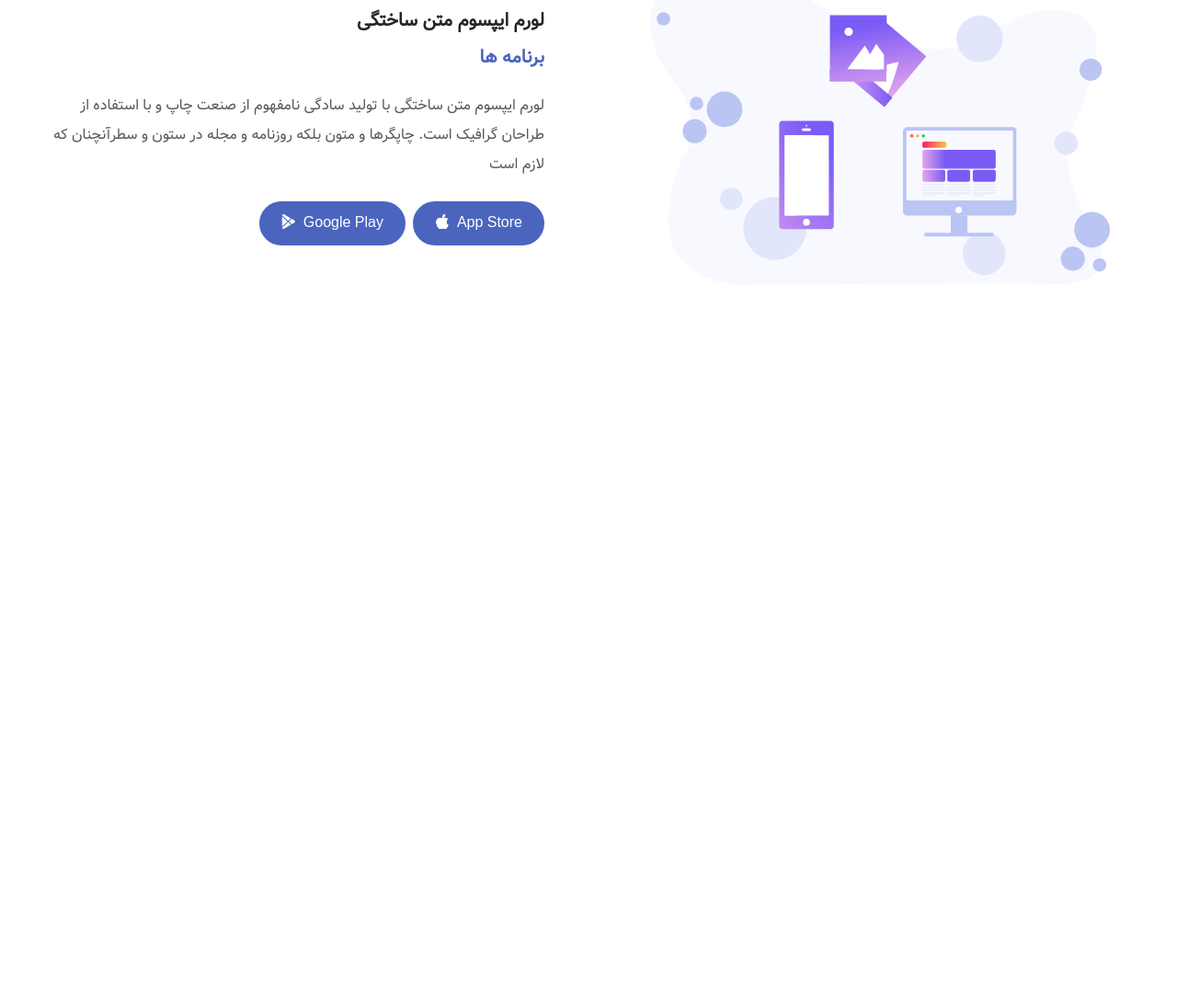
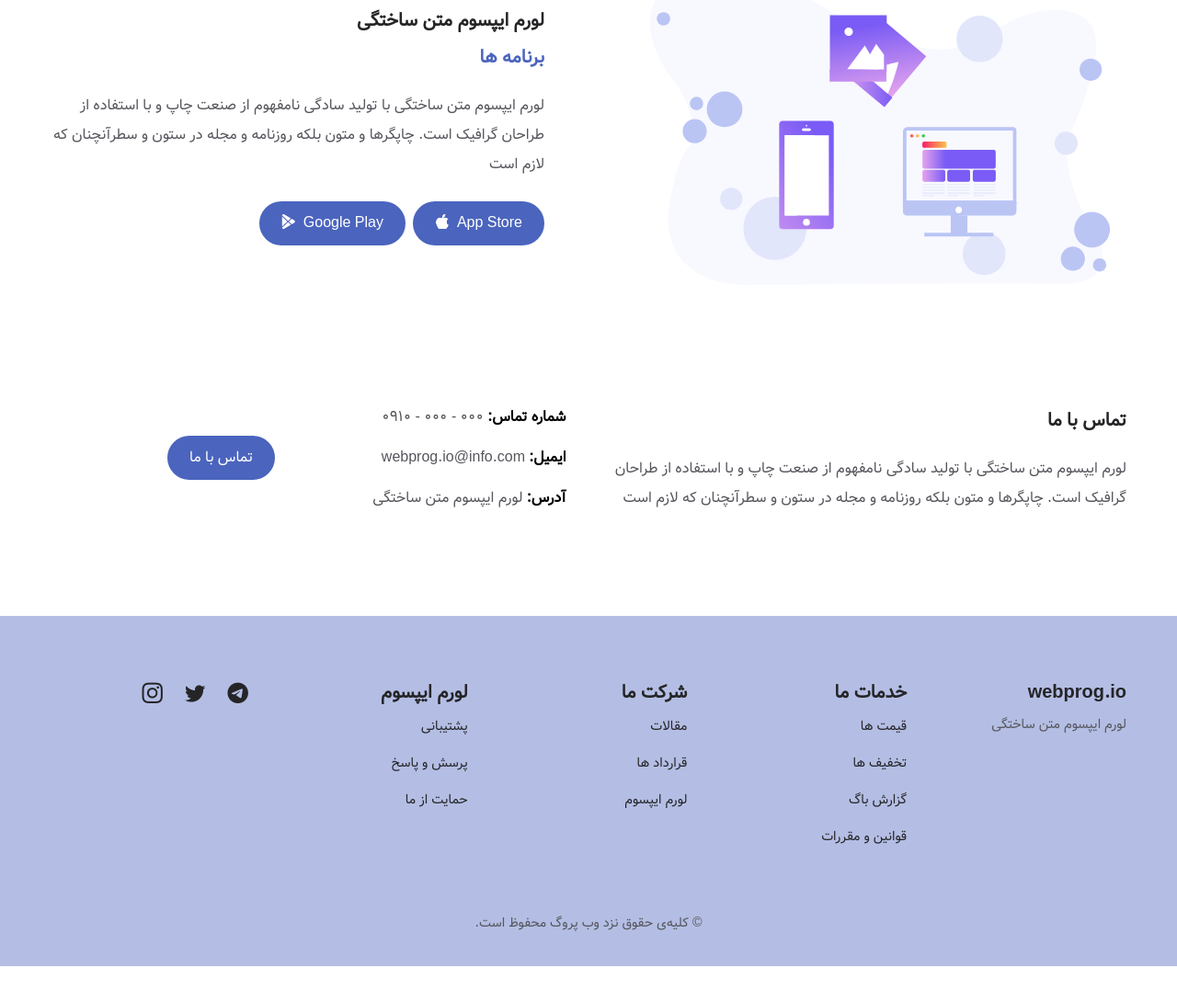
Before and after one commit to hafez-ben/simple-sass-project, a website: page index.html in a window 1280 px wide. Shown: the part 2050-3140 px from the top of the page at 92% size. After the commit the page ends 3101 px from the top, so only its background shows below. Drawn offline with Linux system fonts and the light colour scheme; files whose address does not match are found by name.

Commit message:
added contact and footer section

```diff
--- a/index.html
+++ b/index.html
@@ -171,12 +171,111 @@
           </div>
         </article>
         <article class="svg__img app__img">
-          <img src="./images/4.svg" alt="app-image">
+          <img src="./images/4.svg" alt="app-image" />
         </article>
       </div>
     </section>
 
-    <section style="height: 100vh"></section>
+    <section class="contact section">
+      <div class="contact__container container">
+        <article>
+          <h2 class="contact__title section__title-center">تماس با ما</h2>
+          <p class="contact__description">
+            لورم ایپسوم متن ساختگی با تولید سادگی نامفهوم از صنعت چاپ و با
+            استفاده از طراحان گرافیک است. چاپگرها و متون بلکه روزنامه و مجله در
+            ستون و سطرآنچنان که لازم است
+          </p>
+        </article>
+
+        <article>
+          <ul class="contact__info">
+            <li class="contact__address">
+              شماره تماس:
+              <span class="contact__information">000 - 000 - 0910</span>
+            </li>
+            <li class="contact__address">
+              ایمیل:
+              <span class="contact__information">webprog.io@info.com</span>
+            </li>
+            <li class="contact__address">
+              آدرس:
+              <span class="contact__information">لورم ایپسوم متن ساختگی</span>
+            </li>
+          </ul>
+        </article>
+
+        <article>
+          <div>
+            <a class="button" href="#">تماس با ما</a>
+          </div>
+        </article>
+      </div>
+    </section>
+
+    <footer class="footer section">
+      <div class="footer__container container">
+        <article class="footer__content">
+          <a class="footer__logo" href="#">webprog.io</a>
+          <p class="footer__description">لورم ایپسوم متن ساختگی</p>
+        </article>
+        <article class="footer__content">
+          <h3 class="footer__title">خدمات ما</h3>
+          <ul class="footer__links">
+            <li>
+              <a class="footer__link" href="#">قیمت ها</a>
+            </li>
+            <li>
+              <a class="footer__link" href="#">تخفیف ها</a>
+            </li>
+            <li>
+              <a class="footer__link" href="#">گزارش باگ</a>
+            </li>
+            <li>
+              <a class="footer__link" href="#">قوانین و مقررات</a>
+            </li>
+          </ul>
+        </article>
+        <article class="footer__content">
+          <h3 class="footer__title">شرکت ما</h3>
+          <ul class="footer__links">
+            <li>
+              <a class="footer__link" href="#">مقالات</a>
+            </li>
+            <li>
+              <a class="footer__link" href="#">قرارداد ها</a>
+            </li>
+            <li>
+              <a class="footer__link" href="#">لورم ایپسوم</a>
+            </li>
+          </ul>
+        </article>
+        <article class="footer__content">
+          <h3 class="footer__title">لورم ایپسوم</h3>
+          <ul class="footer__links">
+            <li>
+              <a class="footer__link" href="#">پشتیبانی</a>
+            </li>
+            <li>
+              <a class="footer__link" href="#">پرسش و پاسخ</a>
+            </li>
+            <li>
+              <a class="footer__link" href="#">حمایت از ما</a>
+            </li>
+          </ul>
+        </article>
+        <article class="footer__social">
+          <a href="#" class="footer__social-link">
+            <i class="bi bi-telegram"></i></a>
+          <a href="#" class="footer__social-link">
+            <i class="bi bi-twitter"></i>
+          </a>
+          <a href="#" class="footer__social-link">
+            <i class="bi bi-instagram"></i>
+          </a>
+        </article>
+      </div>
+      <p class="footer__copy">© کلیه‌ی حقوق نزد وب پروگ محفوظ است.</p>
+    </footer>
 
     <script src="./js/app.js"></script>
   </body>
--- /dev/null
+++ b/scss/components/_contact.scss
@@ -0,0 +1,20 @@
+.contact {
+    padding: 7rem 0 7rem 0;
+
+    &__description {
+        text-align: center;
+    }
+
+    &__info {
+        display: grid;
+        gap: 0.75rem;
+        font-weight: bold;
+
+        span {
+            font-weight: 400;
+            color: var(--text-color);
+        }
+    }
+
+
+}
--- /dev/null
+++ b/scss/components/_footer.scss
@@ -0,0 +1,49 @@
+.footer {
+    background: var(--primary-color-lighten);
+    padding-bottom: 2rem;
+
+
+    &__container {
+        row-gap: 2rem;
+    }
+
+    &__logo,
+    &__title {
+        font-weight: bold;
+        font-size: 1.25rem;
+        color: var(--title-color);
+    }
+
+    &__description {
+        font-size: 0.9rem;
+    }
+
+    &__links {
+        display: grid;
+        gap: 0.5rem;
+    }
+
+    &__link {
+        color: var(--title-color);
+        font-size: 0.9rem;
+    }
+
+    &__copy {
+        text-align: center;
+        margin-top: 4rem;
+        font-size: 0.9rem;
+        color: var(--text-color);
+    }
+
+    &__social {
+        display: flex;
+        column-gap: 1.5rem;
+        // font-size: 1.3rem;
+
+        &-link {
+            color: var(--title-color);
+            font-size: 1.25rem;
+        }
+    }
+
+}
--- a/scss/components/_mediaqueries.scss
+++ b/scss/components/_mediaqueries.scss
@@ -7,9 +7,14 @@
   .about__container,
   .support__container,
   .services__container,
-  .app__container {
+  .app__container,
+  .contact__container{
     grid-template-columns: repeat(2, 1fr);
     align-items: center;
+  }
+
+  .footer__container {
+    grid-template-columns: repeat(2, 1fr);
   }
 
   .home__img,
@@ -21,7 +26,9 @@
   .about__info,
   .support__info,
   .app__info,
-  .app__title {
+  .app__title,
+  .contact__title,
+  .contact__description {
     text-align: right;
   }
 
@@ -70,9 +77,21 @@
     padding: 0.3rem 1.5rem;
   }
 
-  .services__container {
+  .services__container{
     grid-template-columns: repeat(3, 1fr);
     align-items: center;
+  }
+
+  .contact__container {
+    grid-template-columns: 3fr 1.5fr 1.25fr;
+  }
+
+  .footer__container {
+    grid-template-columns: repeat(5, 1fr);
+  }
+
+  .footer__social-link {
+    font-size: 1.4rem;
   }
 
   .home__container,
--- a/scss/styles.scss
+++ b/scss/styles.scss
@@ -9,4 +9,6 @@
 @import "components/support";
 @import "components/services";
 @import "components/app";
+@import "components/contact";
+@import "components/footer";
 @import "components/mediaqueries";
```
Also changed, not shown: css/styles.css, 1 other file.
